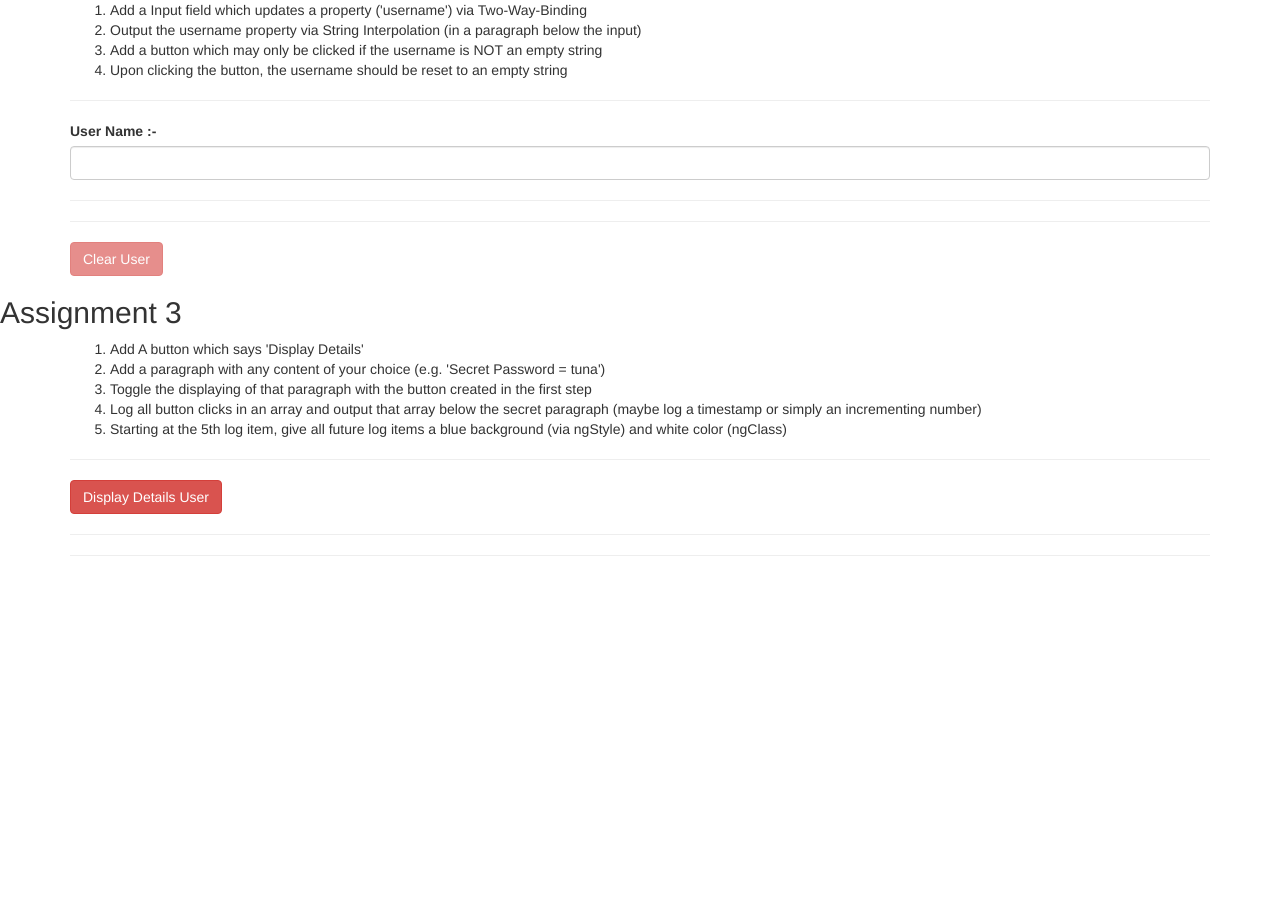
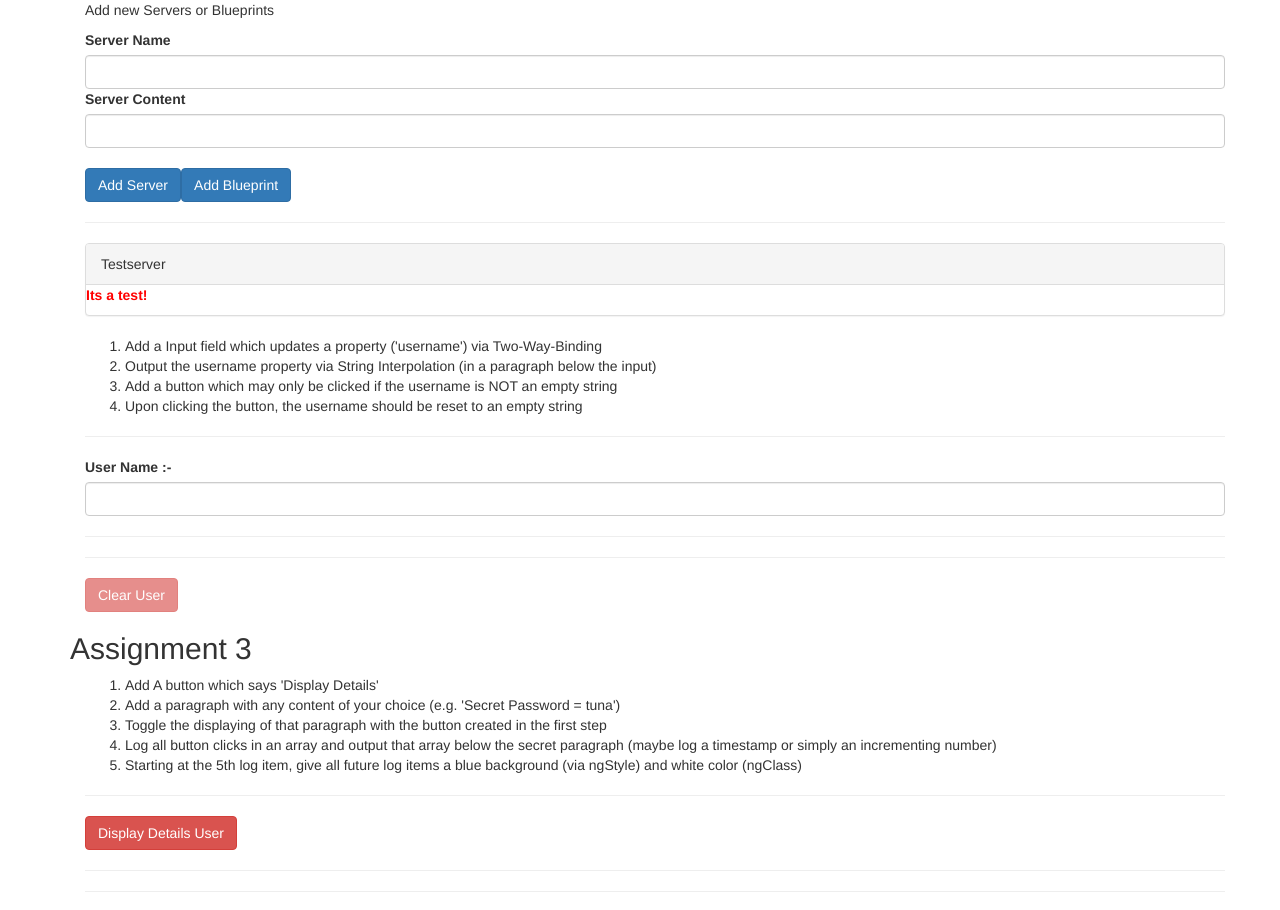
Before and after one commit to cjkrn/Angular-Tutorials, an Angular app: page / in a window 1280 px wide. Before the commit the page ends 800 px from the top, so only its background shows below. Built offline with nearby package versions, Linux system fonts and the light colour scheme.

Commit message:
Doing Component and Data Binding Deep Dive and modified Cockpit Component and Course-main component

```diff
--- a/src/app/app.component.html
+++ b/src/app/app.component.html
@@ -1,6 +1,10 @@
-<app-assignment2></app-assignment2>
-
-
-<h2>Assignment 3</h2>
-
-<app-assignment3></app-assignment3>
+<div class="container">
+    <div class="section">
+        <app-course-main></app-course-main>
+    </div>
+    <div class="section">
+        <app-assignment2></app-assignment2>
+        <h2>Assignment 3</h2>
+        <app-assignment3></app-assignment3>
+    </div>
+</div>
--- a/src/app/cockpit/cockpit.component.ts
+++ b/src/app/cockpit/cockpit.component.ts
@@ -1,4 +1,4 @@
-import { Component, OnInit } from '@angular/core';
+import { Component, EventEmitter, OnInit, Output } from '@angular/core';
 
 @Component({
   selector: 'app-cockpit',
@@ -6,23 +6,23 @@ import { Component, OnInit } from '@angular/core';
   styleUrls: ['./cockpit.component.css']
 })
 export class CockpitComponent implements OnInit {
+
+  // EventEmit :- https://www.udemy.com/course/the-complete-guide-to-angular-2/learn/lecture/6656076#announcements
+  @Output() serverCreated = new EventEmitter< {serverName: string, serverContent: string}>();  // () to call the constr of EventEmitter
+  @Output('bpCreated') blueprintCreated = new EventEmitter< {serverName: string, serverContent: string}>();  // () to call the constr of EventEmitter
+
   newServerName = ''
   newServerContent =''
   constructor(){}
   ngOnInit(){}
 
   onAddServer(){
-    // this.serverElement.push({
-    //   type: 'server',
-    //   name: this.newServerName,
-    //   content: this.newServerContent
-    // })
+  // EventEmit :- https://www.udemy.com/course/the-complete-guide-to-angular-2/learn/lecture/6656076#announcement
+    this.serverCreated.emit({serverName: this.newServerName, serverContent: this.newServerContent})
   }
   onAddBlueprint(){
-    // this.blueprintElement.push({
-    //   type: 'blueprint',
-    //   name: this.newServerName,
-    //   content: this.newServerContent
-    // })
+  // EventEmit :- https://www.udemy.com/course/the-complete-guide-to-angular-2/learn/lecture/6656076#announcements
+    this.blueprintCreated.emit({serverName: this.newServerName, serverContent: this.newServerContent})
+
   }
 }
--- a/src/app/course-main/course-main.component.html
+++ b/src/app/course-main/course-main.component.html
@@ -1,6 +1,6 @@
 <div class="container">
     <app-cockpit
-    (ServerCreated)="onServerAdded($event)"
+    (serverCreated)="onServerAdded($event)"
     (bpCreated)="onBlueprintAdded($event)"
     >
     </app-cockpit>
--- a/src/app/course-main/course-main.component.ts
+++ b/src/app/course-main/course-main.component.ts
@@ -9,4 +9,19 @@ export class CourseMainComponent {
 
   serverElements = [{type: 'server', name: 'Testserver', content: 'Its a test!'}]
 
+
+  onServerAdded ( serverData:{serverName: string, serverContent: string} ){
+    this.serverElements.push({
+      type: 'server',
+      name: serverData.serverName,
+      content: serverData.serverContent
+    })
+  }
+  onBlueprintAdded(blueprintData: {serverName: string, serverContent: string}){
+    this.serverElements.push({
+      type: 'blueprint',
+      name: blueprintData.serverName,
+      content: blueprintData.serverContent
+    })
+  }
 }
--- a/src/app/server-element/server-element.component.ts
+++ b/src/app/server-element/server-element.component.ts
@@ -7,7 +7,8 @@ import { Component, Input, OnInit } from '@angular/core';
 })
 export class ServerElementComponent implements OnInit{
 
-  @Input() element: {type:string, name: string, content: string } // https://www.udemy.com/course/the-complete-guide-to-angular-2/learn/lecture/6656066#announcements
+  @Input('srvElement') element: {type:string, name: string, content: string } // https://www.udemy.com/course/the-complete-guide-to-angular-2/learn/lecture/6656066#announcements
+
 
   constructor(){}
   ngOnInit(){}
```
